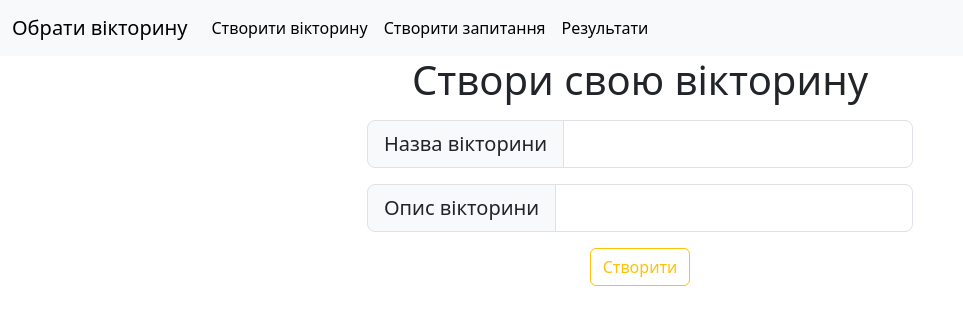
After one commit to sofywing/quiz-web, a Flask app: page /create-quiz in a window 1280 px wide. The commit adds this page. Shown: the top 325 px of the page, without its empty margins (0-963 px from the left). Run offline with Flask 3, Linux system fonts and the light colour scheme.

Commit message:
add create_quiz

```diff
--- a/app.py
+++ b/app.py
@@ -1,5 +1,5 @@
 from flask import Flask, render_template, request, session, redirect, url_for
-from db.crud import get_quizes, get_question_after, check_right_answer
+from db.crud import get_quizes, get_question_after, check_right_answer, create_quiz_db
 from random import shuffle
 
 
@@ -72,7 +72,23 @@ def result():
     session.clear()
     return result
 
+@app.route("/create-quiz", methods=["GET", "POST"])
+def create_quiz():
+    if request.method == "POST":
+        quiz_name = request.form.get("quiz_name")
+        quiz_description = request.form.get("quiz_description")
+        create_quiz_db(quiz_name, quiz_description)
+        return redirect(url_for("index"))
+    return render_template("create_quiz.html")
 
+
+@app.route("/create-question", methods=["GET", "POST"])
+def create_question():
+    pass
+
+@app.route("/all-results")
+def all_results():
+    pass
 
 if __name__ == '__main__':
     app.run()
--- a/db/crud.py
+++ b/db/crud.py
@@ -138,6 +138,12 @@ def check_right_answer(question_id, selected_answer):
     else:
         return False
 
+def create_quiz_db(title, description):
+    open()
+    cursor.execute('INSERT INTO quiz (title, description) VALUES (?, ?)', [title, description])
+    conn.commit()
+    close()
+
 
 def main():
     #create_tables()
--- a/templates/base.html
+++ b/templates/base.html
@@ -20,7 +20,13 @@
             <div class="collapse navbar-collapse" id="navbarNav">
                 <ul class="navbar-nav">
                     <li class="nav-item">
-                        <a class="nav-link active" aria-current="page" href="#">Home</a>
+                        <a class="nav-link active" aria-current="page" href="{{ url_for('create_quiz') }}">Створити вікторину</a>
+                    </li>
+                    <li class="nav-item">
+                        <a class="nav-link active" aria-current="page" href="#">Створити запитання</a>
+                    </li>
+                    <li class="nav-item">
+                        <a class="nav-link active" aria-current="page" href="#">Результати</a>
                     </li>
                 </ul>
             </div>
--- /dev/null
+++ b/templates/create_quiz.html
@@ -0,0 +1,18 @@
+{% extends 'base.html' %}
+{% block title %}
+
+{% endblock %}
+{% block content %}
+  <form action="create-quiz" method="POST">
+    <h1>Створи свою вікторину</h1>
+    <div class="input-group input-group-lg my-3">
+      <span class="input-group-text" id="inputGroup-sizing-lg">Назва вікторини</span>
+      <input type="text" name="quiz_name" class="form-control" aria-label="Sizing example input" aria-describedby="inputGroup-sizing-lg" />
+    </div>
+    <div class="input-group input-group-lg mb-3">
+      <span class="input-group-text" id="inputGroup-sizing-lg">Опис вікторини</span>
+      <input type="text" name="quiz_description" class="form-control" aria-label="Sizing example input" aria-describedby="inputGroup-sizing-lg" />
+    </div>
+    <button type="submit" class="btn btn-outline-warning">Створити</button>
+  </form>
+{% endblock %}
```
Also changed, not shown: templates/result.html (+7 -13 lines), templates/all_results.html (added), templates/create_question.html (added).
